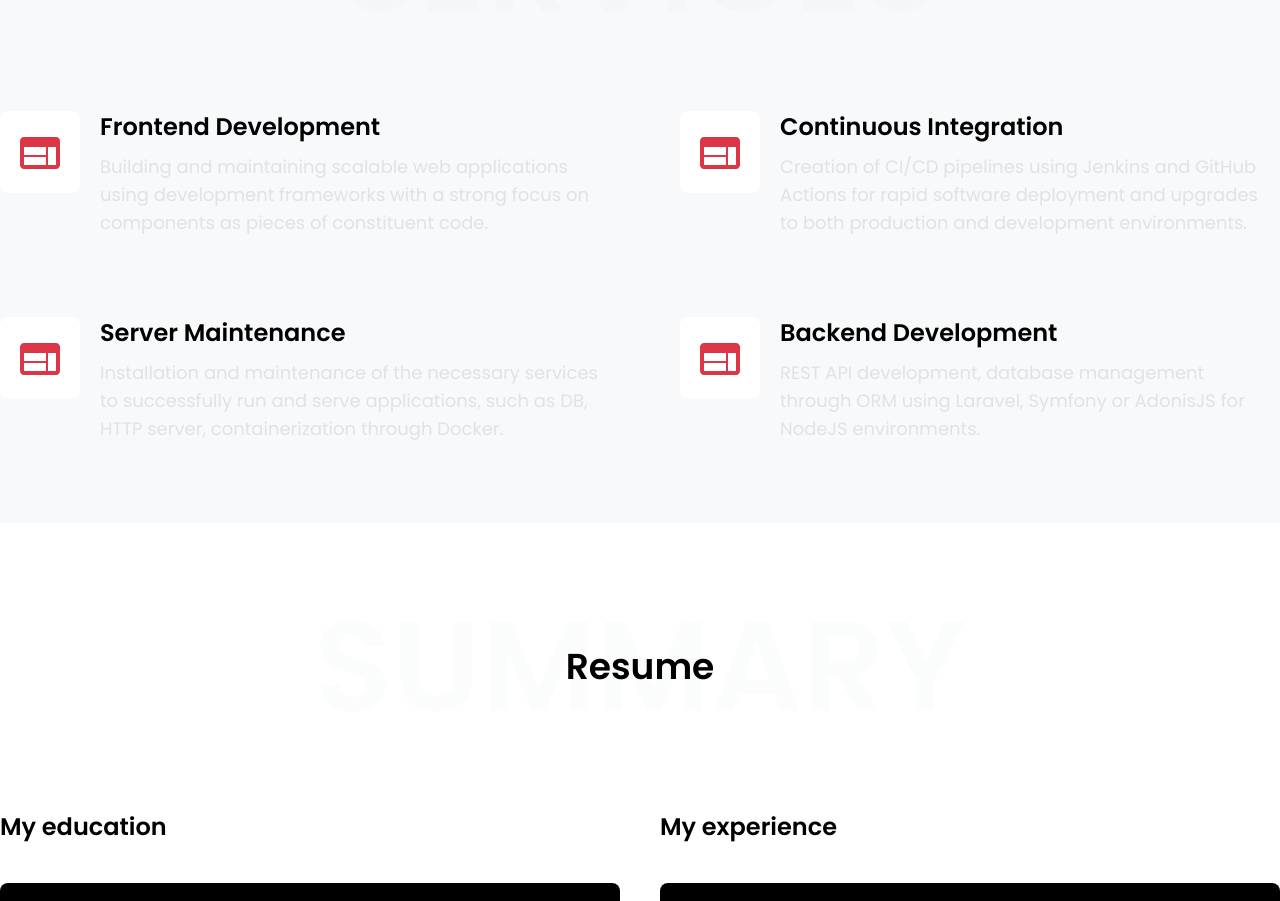
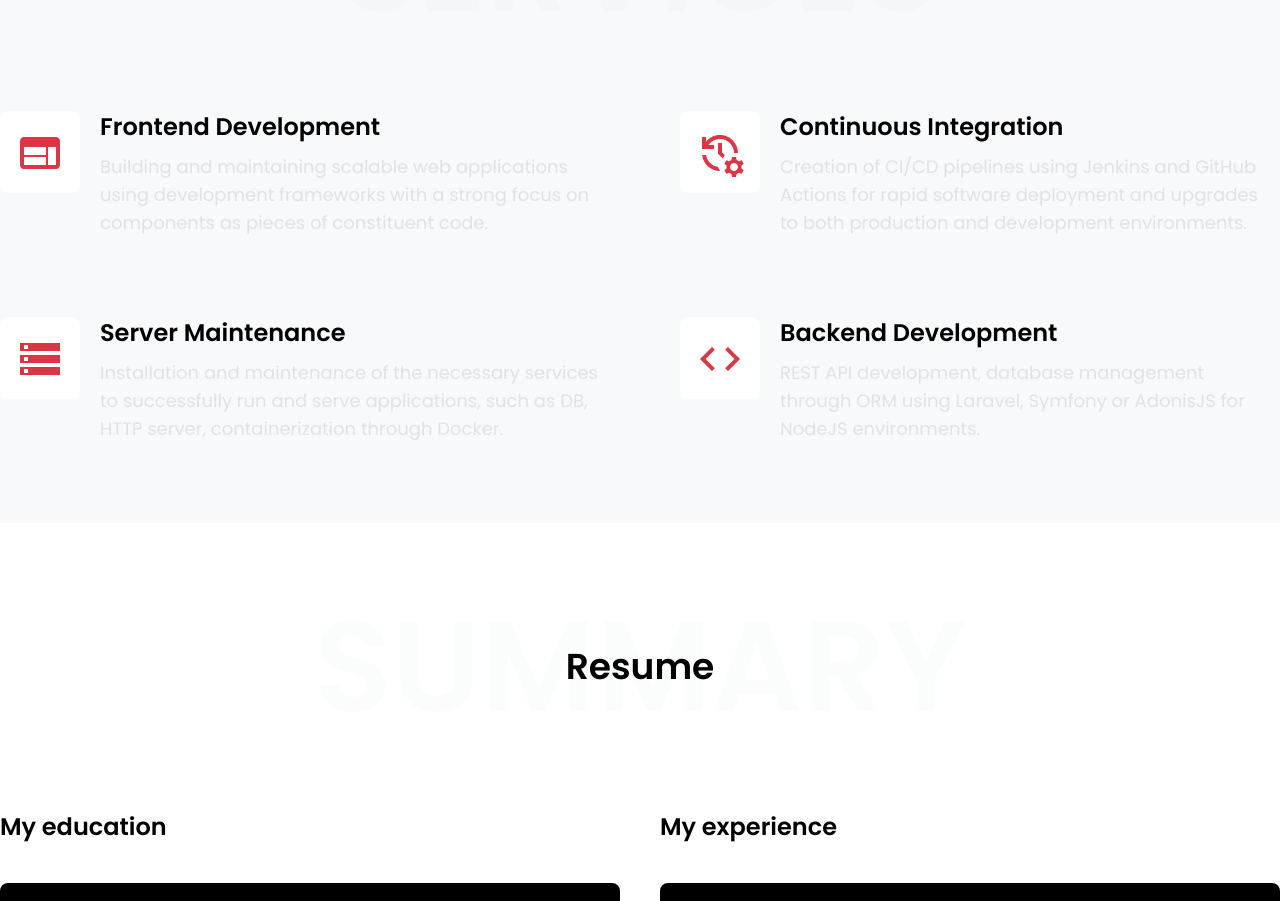
Before and after one commit to lnfrative/lnfrative, a Next.js app: page / in a window 1280 px wide. Shown: the part 1900-2801 px from the top of the page. Built offline with nearby package versions, Linux system fonts and the light colour scheme.

Commit message:
update services icons

```diff
--- a/components/SectionServices/index.tsx
+++ b/components/SectionServices/index.tsx
@@ -3,7 +3,7 @@ import Section from "../Section"
 import TitleOverlay from "../TitleOverlay"
 import GroupDescription from "../GroupDescription"
 
-import { Web } from "@mui/icons-material"
+import { Web, ManageHistory, Storage, Code } from "@mui/icons-material"
 
 function SectionServices() {
     return (
@@ -30,7 +30,7 @@ function SectionServices() {
                             description="Installation and maintenance of the necessary services to successfully run and serve applications, such as DB, HTTP server, containerization through Docker."
                             imageElement={(
                                 <div className="text-primary-light dark:text-primary-dark text-5xl">
-                                    <Web color="inherit" fontSize="inherit" />
+                                    <Storage color="inherit" fontSize="inherit" />
                                 </div>
                             )}
                         />
@@ -42,7 +42,7 @@ function SectionServices() {
                             description="Creation of CI/CD pipelines using Jenkins and GitHub Actions for rapid software deployment and upgrades to both production and development environments."
                             imageElement={(
                                 <div className="text-primary-light dark:text-primary-dark text-5xl">
-                                    <Web color="inherit" fontSize="inherit" />
+                                    <ManageHistory color="inherit" fontSize="inherit" />
                                 </div>
                             )}
                         />
@@ -54,7 +54,7 @@ function SectionServices() {
                             description="REST API development, database management through ORM using Laravel, Symfony or AdonisJS for NodeJS environments."
                             imageElement={(
                                 <div className="text-primary-light dark:text-primary-dark text-5xl">
-                                    <Web color="inherit" fontSize="inherit" />
+                                    <Code color="inherit" fontSize="inherit" />
                                 </div>
                             )}
                         />
```
